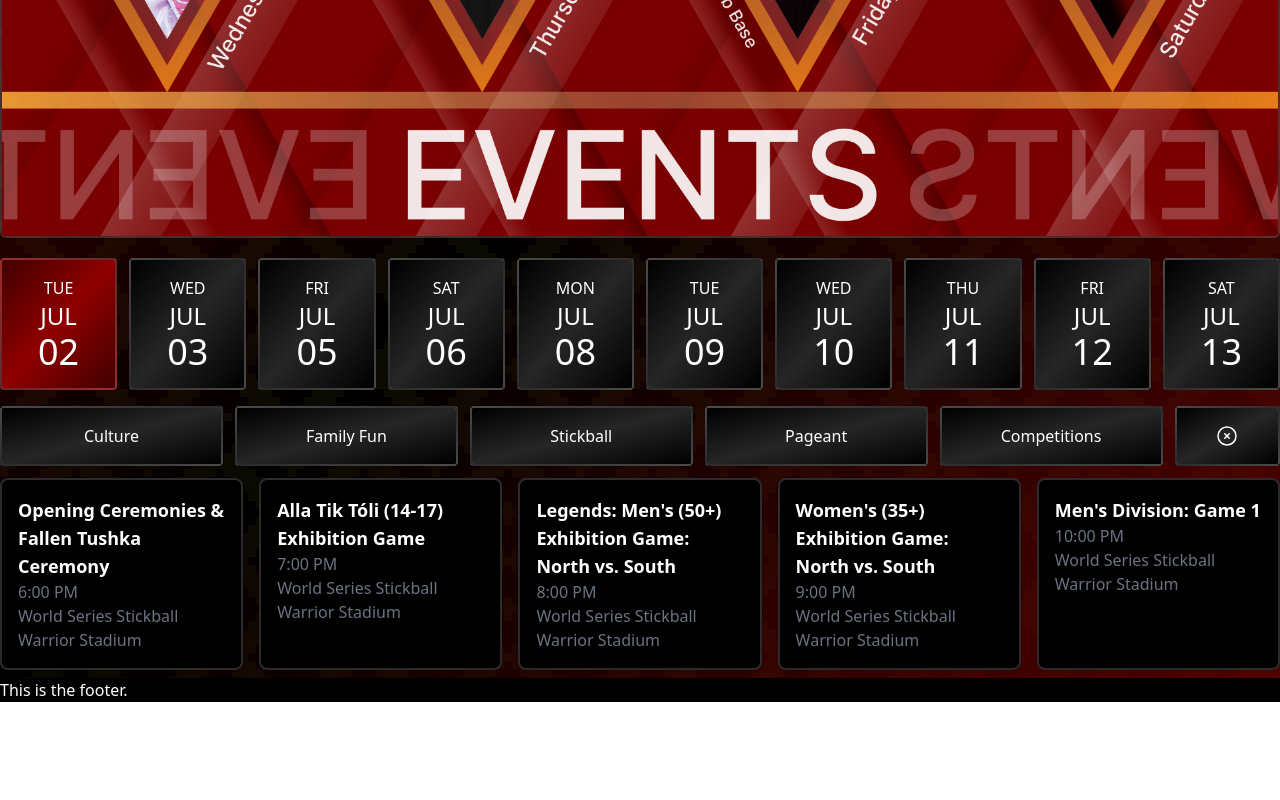
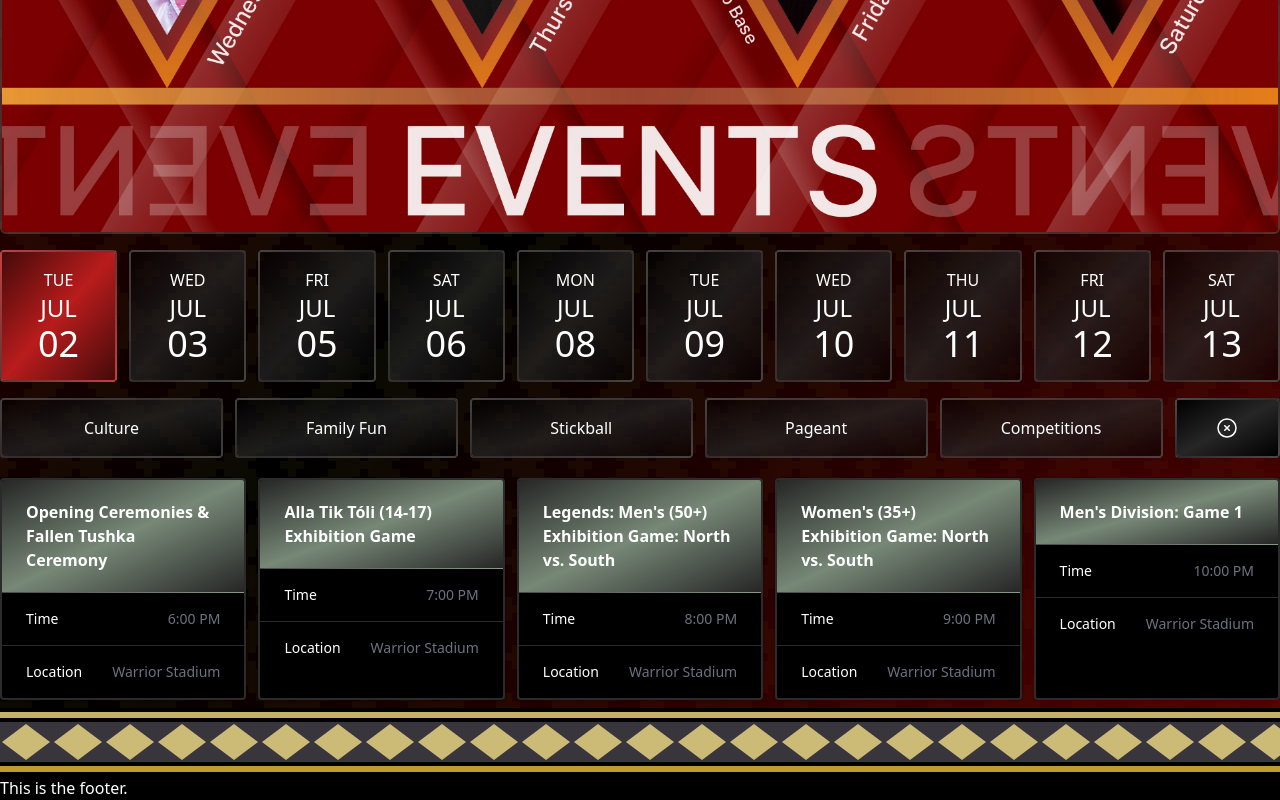
Before and after one commit to MSBandofChoctawIndians/ChoctawIndianFair, a React (Vite) app: page /ChoctawIndianFair/events in a window 1280 px wide. Shown: the part 599-1399 px from the top of the page. Before the commit the page ends 1301 px from the top, so only its background shows below. Built offline with nearby package versions, Linux system fonts and the light colour scheme.

Commit message:
refactor: Update image URLs and route paths for ChoctawIndianFair in multiple files

```diff
--- a/src/components/BackgroundVid.tsx
+++ b/src/components/BackgroundVid.tsx
@@ -99,11 +99,11 @@ export default function BackgroundVid() {
           <h2 className="animate-fade-in text-base font-semibold leading-7 text-red-700 transition group-hover:text-amber-300 sm:text-lg dark:text-amber-200">
             {videos[currentVideoIndex].title}
           </h2>
-          <p className="animate-fade-in text-foreground mt-2 pb-4 font-serif text-2xl font-bold tracking-tight text-white transition group-hover:text-neutral-300 sm:text-5xl">
+          <p className="animate-fade-in text-foreground mt-2 pb-4 font-serif text-2xl font-bold tracking-tight transition group-hover:text-neutral-300 sm:text-5xl">
             {videos[currentVideoIndex].statement}
           </p>
         </Link>
-        <ChevronDownIcon className="text-foreground h-6 w-6 animate-bounce text-white" />
+        <ChevronDownIcon className="text-foreground h-6 w-6 animate-bounce" />
       </div>
     </div>
   );
--- a/src/components/Feature.tsx
+++ b/src/components/Feature.tsx
@@ -23,7 +23,7 @@ export default function Feature() {
               />
             </div>
           </div>
-          <div className="flex-col items-center justify-center p-8 text-center text-white">
+          <div className="flex-col items-center justify-center p-8 text-center">
             <p className="font-serif text-7xl font-bold">Halito!</p>
             <p className="mt-6 text-lg text-gray-300">
               Greetings from the Choctaw Indian Reservation. We invite you to
--- a/src/components/Footer.tsx
+++ b/src/components/Footer.tsx
@@ -1,7 +1,10 @@
+import DiamondBorder from "./DiamondBorder";
+
 export default function Footer() {
   return (
-    <div>
+    <footer>
+      <DiamondBorder />
       <h1>This is the footer.</h1>
-    </div>
+    </footer>
   );
 }
--- /dev/null
+++ b/src/components/Pricing.tsx
@@ -0,0 +1,48 @@
+import React from "react";
+
+const Pricing: React.FC = () => {
+  return (
+    <>
+      <div className="flex flex-wrap items-start justify-around p-4">
+        <div className="m-4 flex w-full flex-col rounded-lg bg-white p-6 shadow-md sm:w-64">
+          <h2 className="mb-4 text-2xl font-semibold">General Admission</h2>
+          <p className="mb-4 text-4xl font-bold">$10</p>
+          <ul className="mb-4">
+            <li>Access to all general areas</li>
+            <li>No reserved seating</li>
+          </ul>
+          <button className="mt-auto rounded-md bg-blue-500 px-4 py-2 text-white">
+            Buy Now
+          </button>
+        </div>
+        <div className="m-4 flex w-full flex-col rounded-lg bg-white p-6 shadow-md sm:w-64">
+          <h2 className="mb-4 text-2xl font-semibold">VIP Admission</h2>
+          <p className="mb-4 text-4xl font-bold">$25</p>
+          <ul className="mb-4">
+            <li>Access to all general areas</li>
+            <li>Reserved seating</li>
+            <li>Complimentary snacks and drinks</li>
+          </ul>
+          <button className="mt-auto rounded-md bg-blue-500 px-4 py-2 text-white">
+            Buy Now
+          </button>
+        </div>
+        <div className="m-4 flex w-full flex-col rounded-lg bg-white p-6 shadow-md sm:w-64">
+          <h2 className="mb-4 text-2xl font-semibold">Family Pack</h2>
+          <p className="mb-4 text-4xl font-bold">$50</p>
+          <ul className="mb-4">
+            <li>Access to all general areas</li>
+            <li>Reserved seating for 4</li>
+            <li>Complimentary snacks and drinks</li>
+            <li>Special gift pack</li>
+          </ul>
+          <button className="mt-auto rounded-md bg-blue-500 px-4 py-2 text-white">
+            Buy Now
+          </button>
+        </div>
+      </div>
+    </>
+  );
+};
+
+export default Pricing;
--- a/src/index.css
+++ b/src/index.css
@@ -6,3 +6,19 @@
   @apply bg-black;
   @apply text-white;
 }
+
+.bg-competitions {
+  @apply bg-gradient-to-br from-red-950 via-red-700 to-red-950;
+}
+.bg-culture {
+  @apply bg-gradient-to-br from-blue-950 via-blue-600 to-blue-950;
+}
+.bg-family {
+  @apply bg-gradient-to-br from-green-950 via-green-600 to-green-950;
+}
+.bg-pageant {
+  @apply bg-gradient-to-br from-purple-950 via-fuchsia-600 to-purple-950;
+}
+.bg-stickball {
+  @apply bg-gradient-to-br from-neutral-800 via-[#787] to-neutral-800;
+}
--- a/src/routes/Events.tsx
+++ b/src/routes/Events.tsx
@@ -17,13 +17,25 @@ export default function Events() {
   ];
 
   const categories = [
-    { name: "Culture", color: "from-blue-950 via-blue-600 to-blue-950" },
-    { name: "Family Fun", color: "from-green-950 via-green-600 to-green-950" },
-    { name: "Stickball", color: "from-[#400000] via-[#900000] to-[#400000]" },
-    { name: "Pageant", color: "from-[#400000] via-[#900000] to-[#400000]" },
+    {
+      name: "Culture",
+      style: "culture",
+    },
+    {
+      name: "Family Fun",
+      style: "family",
+    },
+    {
+      name: "Stickball",
+      style: "stickball",
+    },
+    {
+      name: "Pageant",
+      style: "pageant",
+    },
     {
       name: "Competitions",
-      color: "from-[#400000] via-[#900000] to-[#400000]",
+      style: "competitions",
     },
   ];
 
@@ -55,7 +67,7 @@ export default function Events() {
   return (
     <div className="bg-red-weave bg-size-weave bg-repeat">
       <div className="container mx-auto">
-        <div className="py-4">
+        <div className="py-3">
           <img
             src="./img/event-banner-01.jpg"
             alt="Event banner"
@@ -72,10 +84,10 @@ export default function Events() {
           {tabs.map((tab, index) => (
             <button
               key={index}
-              className={`my-1 flex-grow rounded border-2 border-neutral-300/20 p-4 text-white hover:text-neutral-500 ${
+              className={`my-1 flex-grow rounded border-2 border-neutral-300/20 p-4 hover:text-neutral-500 ${
                 activeTab === index
-                  ? "bg-gradient-to-br from-[#400000] via-[#900000] to-[#400000] hover:text-neutral-700"
-                  : "bg-gradient-to-br from-black via-neutral-800 to-black"
+                  ? "bg-competitions hover:text-neutral-700"
+                  : "bg-gradient-to-br from-black/50 via-neutral-800/70 to-black/50"
               }`}
               onClick={() => handleTabClick(index)}
             >
@@ -88,14 +100,14 @@ export default function Events() {
           ))}
         </div>
 
-        <div className="mx-2 grid grid-cols-2 gap-1 sm:grid-cols-4 sm:gap-3 sm:pt-2 md:mx-0 md:grid-cols-11">
+        <div className="mx-2 grid grid-cols-2 gap-1 py-2 sm:grid-cols-4 sm:gap-3 md:mx-0 md:grid-cols-11">
           {categories.map((category, index) => (
             <button
               key={index}
               className={`col-span-2 mx-auto my-1 w-full flex-grow rounded border-2 border-neutral-300/20 p-4 hover:bg-opacity-75 ${
                 activeCategory[index]
-                  ? `${category.color} bg-gradient-to-br hover:text-neutral-700`
-                  : "bg-gradient-to-br from-black via-neutral-800 to-black"
+                  ? `bg-${category.style} bg-gradient-to-br hover:text-neutral-700`
+                  : "bg-gradient-to-br from-black/50 via-neutral-800/70 to-black/50"
               }`}
               onClick={() => handleCategoryClick(index)}
             >
@@ -108,20 +120,36 @@ export default function Events() {
               setActiveCategory(new Array(categories.length).fill(false))
             }
           >
-            <XCircleIcon className="mx-auto h-6 w-6 text-white" />
+            <XCircleIcon className="mx-auto h-6 w-6" />
           </button>
         </div>
 
-        <div className="grid grid-cols-1 gap-4 py-2 sm:grid-cols-2 md:grid-cols-3 lg:grid-cols-4 xl:grid-cols-5">
+        <div className="grid grid-cols-1 gap-1 py-2 sm:grid-cols-2 sm:gap-3 md:grid-cols-3 lg:grid-cols-4 xl:grid-cols-5">
           {tabs[activeTab].schedule.map((event, index) => (
-            <div
-              key={index}
-              className="rounded-lg border-2 border-neutral-300/20 bg-black p-4 shadow-md"
-            >
-              <h3 className="text-lg font-semibold">{event.name}</h3>
-              <p className="text-gray-500">{event.time}</p>
-              <p className="text-gray-500">{event.category}</p>
-              <p className="text-gray-500">{event.location}</p>
+            <div key={index} className="mx-auto flex w-full flex-col">
+              <div className="flex-grow overflow-hidden border-2 border-neutral-300/20 bg-black sm:rounded sm:shadow">
+                <div
+                  className={`border-b-[1px] border-neutral-300/20 px-4 py-5 sm:px-6 bg-${event.style}`}
+                >
+                  <h3 className="text-base font-semibold leading-6 text-white">
+                    {event.name}
+                  </h3>
+                </div>
+                <ul role="list">
+                  <li className="border-b-[1px] border-neutral-300/20 px-4 py-4 sm:px-6">
+                    <div className="flex justify-between">
+                      <p className="text-sm font-medium text-white">Time</p>
+                      <p className="text-sm text-gray-500">{event.time}</p>
+                    </div>
+                  </li>
+                  <li className="px-4 py-4 sm:px-6">
+                    <div className="flex justify-between">
+                      <p className="text-sm font-medium text-white">Location</p>
+                      <p className="text-sm text-gray-500">{event.location}</p>
+                    </div>
+                  </li>
+                </ul>
+              </div>
             </div>
           ))}
         </div>
--- a/src/routes/home.tsx
+++ b/src/routes/home.tsx
@@ -1,6 +1,7 @@
 import BackgroundVid from "../components/BackgroundVid";
 import DiamondBorder from "../components/DiamondBorder";
 import Feature from "../components/Feature";
+import Pricing from "../components/Pricing";
 
 export default function Home() {
   return (
@@ -8,6 +9,7 @@ export default function Home() {
       <BackgroundVid />
       <DiamondBorder />
       <Feature />
+      <Pricing />
     </>
   );
 }
```
Also changed, not shown: package.json (+8 -2 lines), src/components/Countdown.tsx (+18 -10 lines), src/components/NavBar.tsx (+5 -5 lines), src/main.tsx (+6 -3 lines), 1 other file (tests, documents, lock files or other folders).
